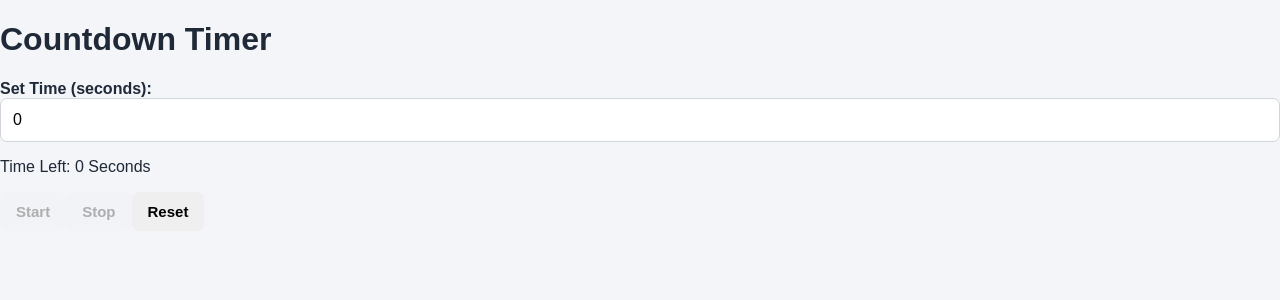
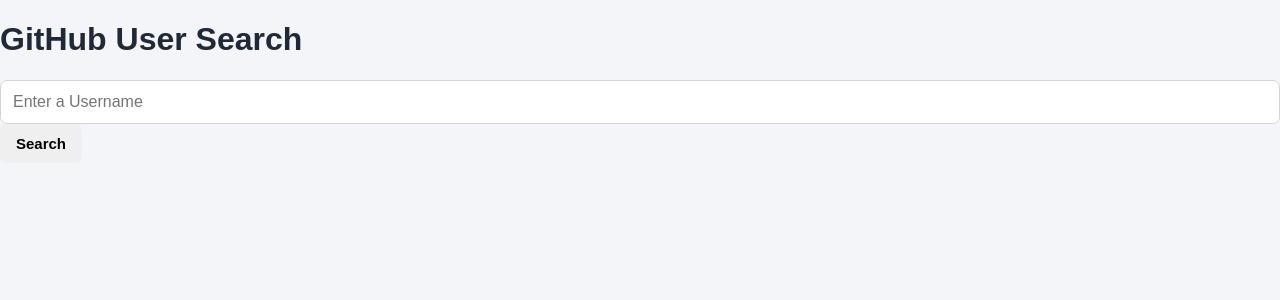
Before and after one commit to MireCORE/React-Exercises, a React (Vite) app: page / in a window 1280 px wide. Shown: the top 300 px of the page. Built offline with nearby package versions, Linux system fonts and the light colour scheme.

Commit message:
Exercise 9

```diff
--- a/src/App.jsx
+++ b/src/App.jsx
@@ -1,7 +1,7 @@
-import CountingDownTimer from "./Exercises/Exercise8/CountingDownTime";
+import DateFetch from "./Exercises/Exercise9/DateFetch";
 
 function App() {
-  return <CountingDownTimer />;
+  return <DateFetch />;
 }
 
 export default App;
--- /dev/null
+++ b/src/Exercises/Exercise9/DateFetch.jsx
@@ -0,0 +1,70 @@
+import { useState } from "react";
+
+const DateFetch = () => {
+  const [inputValue, setInputValue] = useState("");
+  const [user, setUser] = useState(null);
+  const [error, setError] = useState("");
+  const [loading, setLoading] = useState(false);
+
+  const handleSearch = async () => {
+    if (inputValue.trim() === "") {
+      setError("Please enter a username");
+      setUser(null);
+      return;
+    }
+
+    try {
+      setLoading(true);
+      setError("");
+      setUser(null);
+
+      const response = await fetch(
+        `https://api.github.com/users/${inputValue.trim()}`,
+      );
+
+      if (!response.ok) {
+        throw new Error("This user does not exist");
+      }
+
+      const data = await response.json();
+      setUser(data);
+    } catch (error) {
+      setError(error.message);
+    } finally {
+      setLoading(false);
+    }
+  };
+
+  return (
+    <div>
+      <h1>GitHub User Search</h1>
+
+      <input
+        type="text"
+        placeholder="Enter a Username"
+        value={inputValue}
+        onChange={(e) => setInputValue(e.target.value)}
+      />
+
+      <button onClick={handleSearch}>Search</button>
+
+      {loading && <p>Loading...</p>}
+
+      {error && <p>{error}</p>}
+
+      {user && (
+        <div>
+          <img src={user.avatar_url} alt={user.login} width="100" />
+          <h2>{user.login}</h2>
+          <p>Name: {user.name || "Not provided"}</p>
+          <p>Public repositories: {user.public_repos}</p>
+          <a href={user.html_url} target="_blank" rel="noreferrer">
+            View GitHub Profile
+          </a>
+        </div>
+      )}
+    </div>
+  );
+};
+
+export default DateFetch;
```
